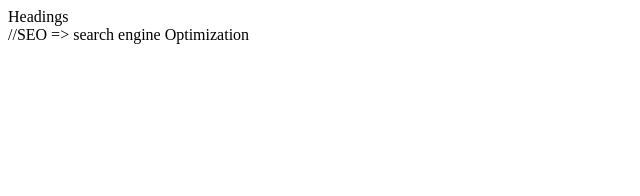
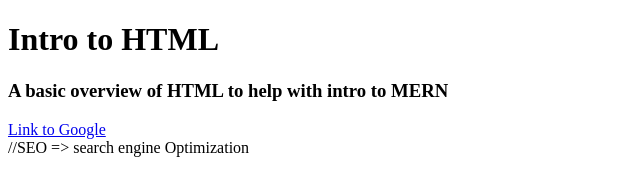
Before and after one commit to KGDUCKKY/Home_work, a plain HTML site: page index.html in a window 1280 px wide. Shown: the whole page, without its empty margins (0-640 px from the left). Drawn offline with Linux system fonts and the light colour scheme.

Commit message:
html changed

```diff
--- a/index.html
+++ b/index.html
@@ -6,9 +6,14 @@
     <title>Intro to HTML</title>
 </head>
 <body>
-    <header></header>
-        Headings
-    <main></main>
+    <header>
+        <h1>Intro to HTML</h1>
+        <h3>A basic overview of HTML to help with intro to MERN</h3>
+    </header>
+
+    <main>
+        <a href="https://www.google.com/webhp?hl=en&sa=X&ved=0ahUKEwj_06PD9dmGAxW6JTQIHScTB_gQPAgJ" target="blank">Link to Google</a>
+    </main>
     <footer></footer>
     </body>
 </html>
```
